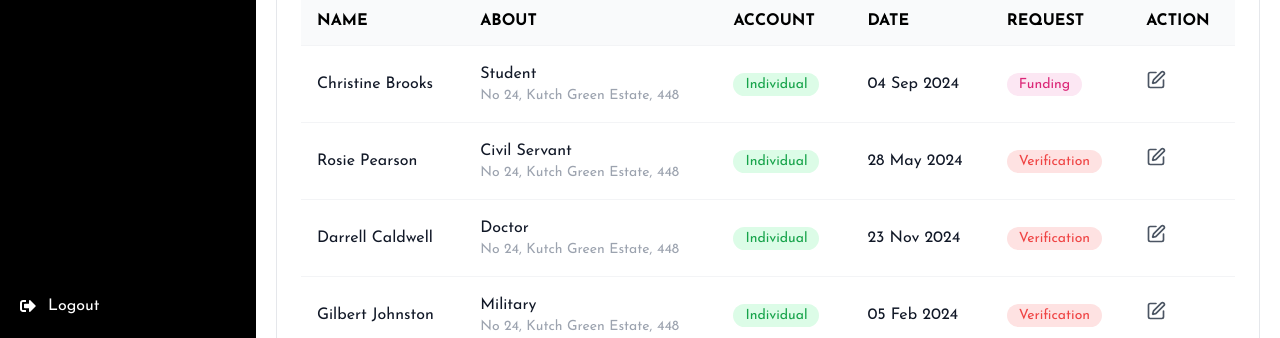
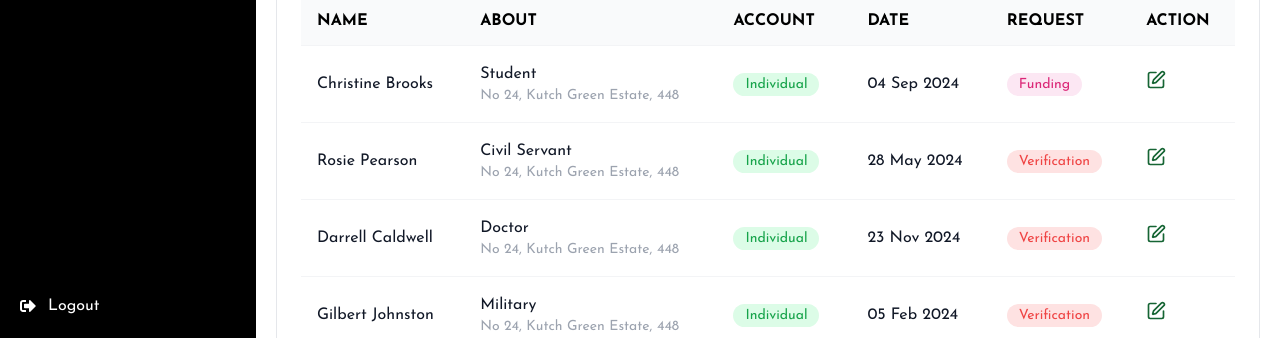
Before and after one commit to AyoMoses1/dnamaz, a Next.js app: page / in a window 1280 px wide. Shown: the part 462-800 px from the top of the page. Built offline with nearby package versions, Linux system fonts and the light colour scheme.

Commit message:
fix: Refactor NewAccountsTable component to update button styling

```diff
--- a/app/_components/NewAccountsTable.tsx
+++ b/app/_components/NewAccountsTable.tsx
@@ -126,7 +126,7 @@ const NewAccountsTable = () => {
                   </span>
                 </td>
                 <td className="py-4 px-4">
-                  <button className="text-gray-600 hover:text-gray-900">
+                  <button className="text-green-800 hover:text-gray-900">
                     <PenSquare size={20} />
                   </button>
                 </td>
```
